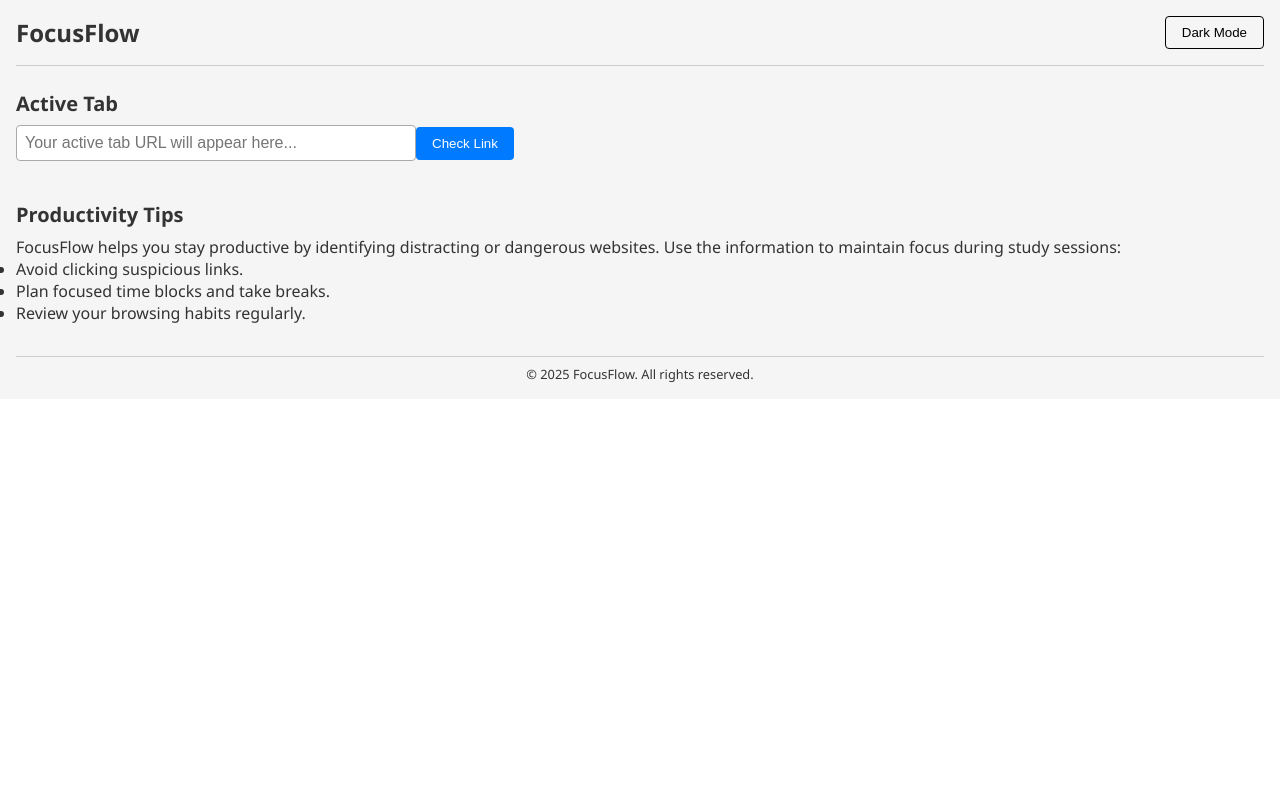
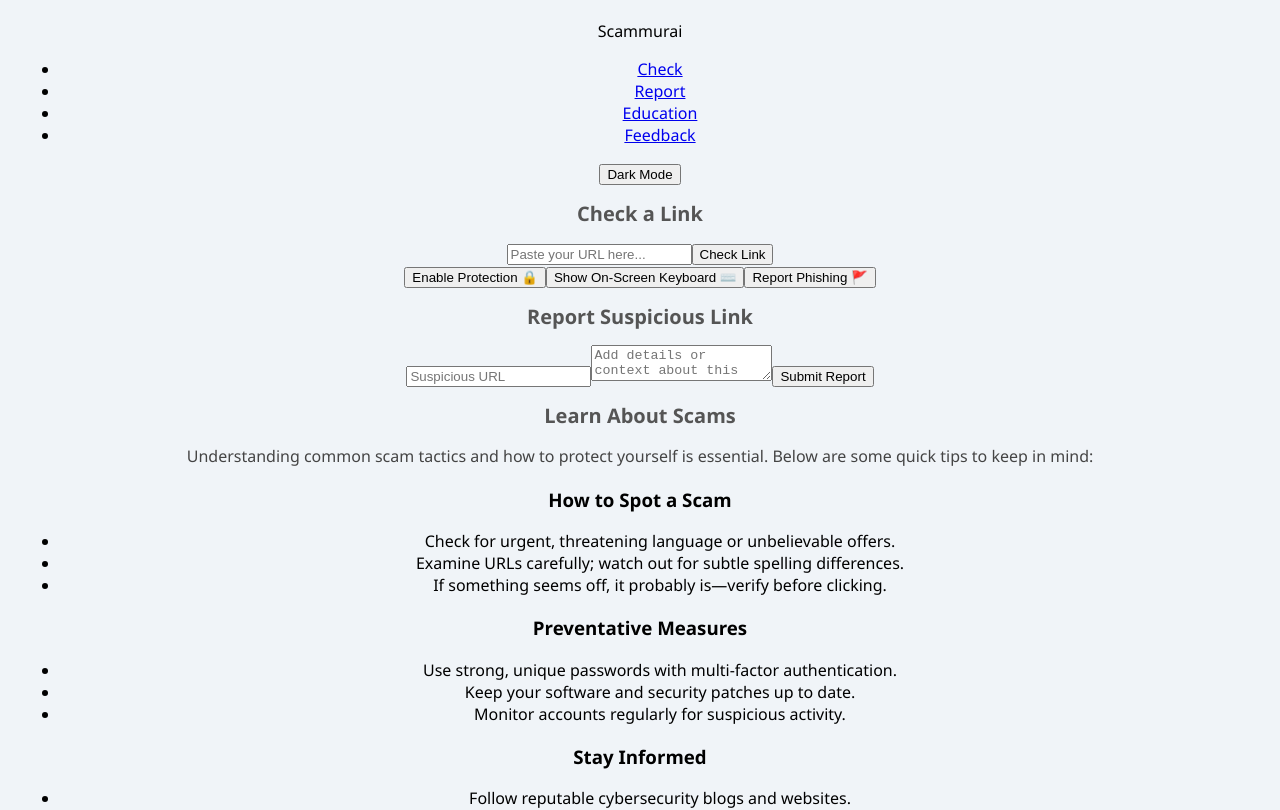
Before and after one commit to Tankman61/YRHacks2025, a React (Create React App) app: page / in a window 1280 px wide. Shown: the top 810 px of the page. Built offline with nearby package versions, Linux system fonts and the light colour scheme; no server answers; the HTML template or start-up script is replaced by a standard one.

Commit message:
IT WORKS

```diff
--- a/src/App.css
+++ b/src/App.css
@@ -1,88 +1,56 @@
-/* Reset and base styles */
-* {
+/* src/App.css */
+body {
+  background-color: #f0f4f8;
   margin: 0;
   padding: 0;
-   box-sizing: border-box;
+  font-family: 'Segoe UI', Tahoma, Geneva, Verdana, sans-serif;
 }
-  body {
-   font-family: 'Segoe UI', sans-serif;
+
+.container {
+  padding: 20px;
+  text-align: center;
 }
-  /* App container with light and dark modes */
- .App {
-   padding: 1rem;
-   background-color: #f5f5f5;
+
+h1 {
   color: #333;
-   min-width: 300px;
-   width: 100%;
-   min-height: 300px;  /* Ensure the popup has a decent initial height */
+  font-size: 24px;
+  margin-bottom: 20px;
 }
-  .App.dark {
-   background-color: #1a1a1a;
-   color: #e0e0e0;
+
+h2 {
+  color: #555;
+  font-size: 20px;
+  margin: 15px 0;
 }
-  /* Header styles */
- .header {
-   display: flex;
-   justify-content: space-between;
-   align-items: center;
-   padding-bottom: 1rem;
-   border-bottom: 1px solid #ccc;
+
+p {
+  color: #444;
+  font-size: 16px;
+  line-height: 1.5;
+  margin: 10px 0;
 }
-  .header h1 {
-   font-size: 1.5rem;
+
+/* Card style for the tab data container */
+.card {
+  background: #fff;
+  border-radius: 8px;
+  box-shadow: 0 2px 4px rgba(0, 0, 0, 0.1);
+  padding: 15px;
+  margin-top: 20px;
 }
-  .toggle-mode {
-   padding: 0.5rem 1rem;
-   border: 1px solid currentColor;
-   background: transparent;
+
+/* Example styling for a button, if needed later */
+.button {
+  background-color: #007bff;
+  border: none;
+  color: white;
+  padding: 10px 20px;
+  font-size: 14px;
   border-radius: 4px;
   cursor: pointer;
+  transition: background-color 0.3s ease;
 }
-  /* Main content area */
- .content {
-   margin-top: 1.5rem;
+
+.button:hover {
+  background-color: #0056b3;
 }
-  .section {
-   margin-bottom: 1.5rem;
- }
-  .section h2 {
-   font-size: 1.25rem;
-   margin-bottom: 0.5rem;
- }
-  /* Input field styling */
- input[type="text"] {
-   width: 100%;
-   max-width: 400px;
-   padding: 0.5rem;
-   margin-bottom: 1rem;
-   border: 1px solid #aaa;
-   border-radius: 4px;
-   font-size: 1rem;
- }
-  /* Buttons */
- .check-btn {
-   padding: 0.55rem 1rem;
-   border: none;
-   border-radius: 4px;
-   background-color: #007bff;
-   color: #fff;
-   cursor: pointer;
-   margin-bottom: 1rem;
- }
-  .check-btn:hover {
-   opacity: 0.9;
- }
-  /* Result message styling */
- .result {
-   margin-top: 0.75rem;
-   font-size: 1rem;
-   font-weight: bold;
- }
-  /* Footer styles */
- .footer {
-   text-align: center;
-   font-size: 0.8rem;
-   margin-top: 2rem;
-   padding-top: 0.5rem;
-   border-top: 1px solid #ccc;
- }
--- a/src/App.tsx
+++ b/src/App.tsx
@@ -1,112 +1,224 @@
-import React, { useState, useEffect } from 'react';
+import React, { useState } from 'react';
 import './App.css';
 
+const API_ENABLE_PROTECTION = 'http://localhost:8000/api/enable-protection';
+// const API_TRACKING_ENDPOINT = 'http://localhost:8000/api/track-tab'; // for future use
 
-interface CheckResponse {
- distraction: boolean;
-}
-
-
-const App: React.FC = () => {
+function App() {
   const [url, setUrl] = useState<string>('');
   const [checkResult, setCheckResult] = useState<string>('');
+
+  const [reportUrl, setReportUrl] = useState<string>('');
+  const [reportDetails, setReportDetails] = useState<string>('');
+  const [reportMessage, setReportMessage] = useState<string>('');
+
   const [darkMode, setDarkMode] = useState<boolean>(false);
 
+  const [feedbackRating, setFeedbackRating] = useState<number>(0);
+  const [feedbackText, setFeedbackText] = useState<string>('');
+  const [feedbackMessage, setFeedbackMessage] = useState<string>('');
 
- // On load, retrieve the active tab's URL using the Chrome Tabs API.
- useEffect(() => {
-   if (typeof chrome !== 'undefined' && chrome.tabs) {
-     chrome.tabs.query({ active: true, currentWindow: true }, (tabs: chrome.tabs.Tab[]) => {
-       if (tabs.length > 0 && tabs[0].url) {
-         setUrl(tabs[0].url);
-       }
-     });
-   } else {
-     console.warn('Chrome Tabs API is not available.');
-   }
- }, []);
+  const [protectionEnabled, setProtectionEnabled] = useState<boolean>(false);
+  const [keyboardVisible, setKeyboardVisible] = useState<boolean>(false);
 
+  const toggleDarkMode = () => setDarkMode(prev => !prev);
 
- // Toggle between dark and light mode.
- const toggleDarkMode = () => {
-   setDarkMode(!darkMode);
- };
+  const checkLink = async () => {
+    if (!url) return;
+    setCheckResult('Checking...');
 
-
- // Check the current URL by calling your backend API.
- const checkLink = async (): Promise<void> => {
-   if (!url) {
-     setCheckResult('No URL provided.');
-     return;
-   }
-   setCheckResult('Checking link...');
     const startTime = performance.now();
-
-
     try {
-     // Replace with your actual API endpoint URL.
       const response = await fetch(`http://localhost:8000/api/check?url=${encodeURIComponent(url)}`);
       if (!response.ok) throw new Error('Network response was not OK');
-     const data: CheckResponse = await response.json();
-     const elapsed = Math.round(performance.now() - startTime);
-     setCheckResult(
-       data.distraction
-         ? `Warning: Distraction detected! (${elapsed}ms) 🚨`
-         : `Good job! This link is distraction-free. (${elapsed}ms) 👍`
+
+      const data = await response.json();
+      const endTime = performance.now();
+      const responseTime = Math.round(endTime - startTime);
+
+      setCheckResult(data.distraction
+        ? `Dangerous (Response Time: ${responseTime}ms) 🚨`
+        : `Not Dangerous (Response Time: ${responseTime}ms) 👍`
       );
     } catch (error: any) {
-     setCheckResult(`Error: ${error.message}`);
+      setCheckResult('Error: ' + error.message);
     }
   };
 
+  const enableProtection = async () => {
+    try {
+      const response = await fetch(API_ENABLE_PROTECTION, {
+        method: 'POST',
+        headers: { 'Content-Type': 'application/json' },
+        body: JSON.stringify({ enabled: true }),
+      });
+      if (!response.ok) throw new Error('Failed to enable protection');
+
+      setProtectionEnabled(true);
+    } catch (error: any) {
+      console.error('Enable protection failed:', error.message);
+    }
+  };
+
+  const submitReport = () => {
+    if (!reportUrl) return;
+    setReportMessage("Thank you for the report. We'll review it shortly.");
+    setReportUrl('');
+    setReportDetails('');
+  };
+
+  const submitFeedback = () => {
+    if (feedbackRating === 0) return;
+    setFeedbackMessage('Thank you for your feedback!');
+    setFeedbackRating(0);
+    setFeedbackText('');
+  };
 
   return (
     <div className={darkMode ? 'App dark' : 'App'}>
       <header className="header">
-       <h1>FocusFlow</h1>
-       <button className="toggle-mode" onClick={toggleDarkMode}>
+        <div className="brand">Scammurai</div>
+        <nav className="navbar">
+          <ul>
+            <li><a href="#check">Check</a></li>
+            <li><a href="#report">Report</a></li>
+            <li><a href="#education">Education</a></li>
+            <li><a href="#feedback">Feedback</a></li>
+          </ul>
+        </nav>
+        <button className="dark-mode-toggle" onClick={toggleDarkMode}>
           {darkMode ? 'Light Mode' : 'Dark Mode'}
         </button>
       </header>
 
-
-     <div className="content">
-       <div className="section">
-         <h2>Active Tab</h2>
+      <section id="check" className="section check-section">
+        <h2>Check a Link</h2>
+        <div className="input-group">
           <input
             type="text"
+            placeholder="Paste your URL here..."
             value={url}
             onChange={(e) => setUrl(e.target.value)}
-           placeholder="Your active tab URL will appear here..."
           />
-         <button className="check-btn" onClick={checkLink}>
-           Check Link
+          <button onClick={checkLink}>Check Link</button>
+        </div>
+        {checkResult && <div className="result">{checkResult}</div>}
+
+        <div className="protection-controls mt-4 space-x-2">
+          <button onClick={enableProtection}>
+            {protectionEnabled ? 'Protection Enabled ✅' : 'Enable Protection 🔒'}
           </button>
-         {checkResult && <p className="result">{checkResult}</p>}
+          <button onClick={() => setKeyboardVisible(prev => !prev)}>
+            {keyboardVisible ? 'Hide On-Screen Keyboard ⌨️' : 'Show On-Screen Keyboard ⌨️'}
+          </button>
+          <button onClick={() => alert('Redirect to phishing report page')}>
+            Report Phishing 🚩
+          </button>
         </div>
+      </section>
 
+      <section id="report" className="section report-section">
+        <h2>Report Suspicious Link</h2>
+        <div className="report-form">
+          <input
+            type="text"
+            placeholder="Suspicious URL"
+            value={reportUrl}
+            onChange={(e) => setReportUrl(e.target.value)}
+          />
+          <textarea
+            placeholder="Add details or context about this link..."
+            value={reportDetails}
+            onChange={(e) => setReportDetails(e.target.value)}
+          />
+          <button onClick={submitReport}>Submit Report</button>
+        </div>
+        {reportMessage && <div className="report-message">{reportMessage}</div>}
+      </section>
 
-       <div className="section">
-         <h2>Productivity Tips</h2>
-         <p>
-           FocusFlow helps you stay productive by identifying distracting or dangerous websites.
-           Use the information to maintain focus during study sessions:
+      <section id="education" className="section education-section">
+        <h2>Learn About Scams</h2>
+        <p className="education-intro">
+          Understanding common scam tactics and how to protect yourself is essential.
+          Below are some quick tips to keep in mind:
         </p>
+        <div className="education-cards">
+          <div className="education-card">
+            <h3>How to Spot a Scam</h3>
             <ul>
-           <li>Avoid clicking suspicious links.</li>
-           <li>Plan focused time blocks and take breaks.</li>
-           <li>Review your browsing habits regularly.</li>
+              <li>Check for urgent, threatening language or unbelievable offers.</li>
+              <li>Examine URLs carefully; watch out for subtle spelling differences.</li>
+              <li>If something seems off, it probably is—verify before clicking.</li>
+            </ul>
+          </div>
+          <div className="education-card">
+            <h3>Preventative Measures</h3>
+            <ul>
+              <li>Use strong, unique passwords with multi-factor authentication.</li>
+              <li>Keep your software and security patches up to date.</li>
+              <li>Monitor accounts regularly for suspicious activity.</li>
+            </ul>
+          </div>
+          <div className="education-card">
+            <h3>Stay Informed</h3>
+            <ul>
+              <li>Follow reputable cybersecurity blogs and websites.</li>
+              <li>Be aware of the latest phishing trends and techniques.</li>
+              <li>Report scams to authorities and organizations promptly.</li>
             </ul>
           </div>
         </div>
+      </section>
 
+      <section id="feedback" className="section feedback-section">
+        <h2>Feedback</h2>
+        <p className="feedback-intro">
+          We value your feedback. Please let us know how we can improve your experience.
+        </p>
+        <div className="feedback-form">
+          <div className="rating">
+            <label htmlFor="rating">Rate us:</label>
+            <div className="stars">
+              {[1, 2, 3, 4, 5].map((star) => (
+                <span
+                  key={star}
+                  className={`star ${feedbackRating >= star ? 'filled' : ''}`}
+                  onClick={() => setFeedbackRating(star)}
+                >
+                  ★
+                </span>
+              ))}
+            </div>
+          </div>
+          <textarea
+            placeholder="Tell us more..."
+            value={feedbackText}
+            onChange={(e) => setFeedbackText(e.target.value)}
+          />
+          <button onClick={submitFeedback}>Submit Feedback</button>
+        </div>
+        {feedbackMessage && <div className="feedback-message">{feedbackMessage}</div>}
+      </section>
 
       <footer className="footer">
-       <p>&copy; 2025 FocusFlow. All rights reserved.</p>
+        <p>&copy; 2025 Scammurai. All rights reserved.</p>
       </footer>
+
+      {/* Future: Chrome Tab Tracking */}
+      {/*
+      chrome.tabs.onActivated.addListener(activeInfo => {
+        chrome.tabs.get(activeInfo.tabId, tab => {
+          console.log("Active tab changed:", tab.url);
+          fetch(API_TRACKING_ENDPOINT, {
+            method: 'POST',
+            headers: { 'Content-Type': 'application/json' },
+            body: JSON.stringify({ url: tab.url }),
+          });
+        });
+      });
+      */}
     </div>
   );
-};
-
+}
 
 export default App;
```
Lines whose indentation alone changed are shown as unchanged.
